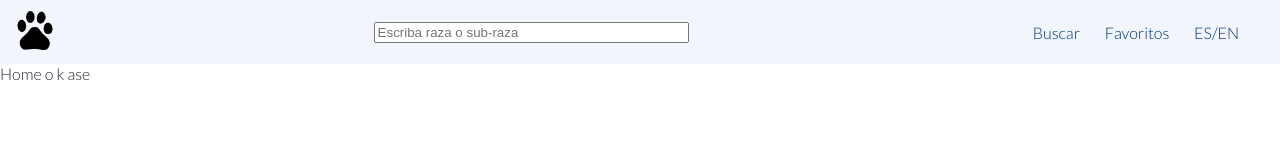
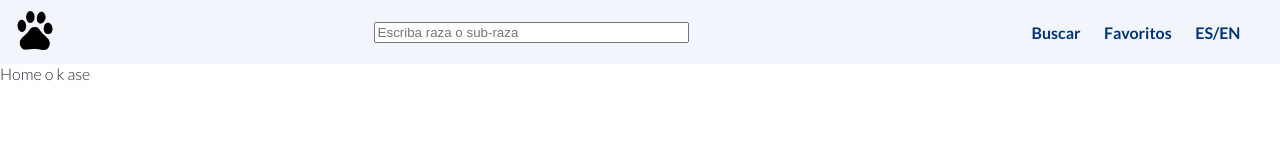
Before and after one commit to MageLnk/Dog-CEO-challenge, a React (Create React App) app: page / in a window 1280 px wide. Shown: the top 160 px of the page. Built offline with nearby package versions, Linux system fonts and the light colour scheme.

Commit message:
Change Link to NavLink

```diff
--- a/src/App.css
+++ b/src/App.css
@@ -18,10 +18,14 @@ a:active {
   --text-light-color: #FFFFFF;
   --text-dark-color: #222732;
   --text-special-color:#003473;
+  --text-special-color-important:#0051b4;
 }
 
 .header-layout-container {
   grid-area: header;
+}
+.footer-layout-container {
+  grid-area: footer;
 }
 
 .home-page-container {
@@ -38,10 +42,6 @@ a:active {
   grid-area: main-content;
 }
 
-.footer-layout-container {
-  grid-area: footer;
-}
-
 .app-container {
   display: grid;
   min-height: 100vh;
--- a/src/Components/layoutsContent/HeaderContent/HeaderOptions/index.jsx
+++ b/src/Components/layoutsContent/HeaderContent/HeaderOptions/index.jsx
@@ -1,16 +1,16 @@
+import { NavLink } from "react-router-dom";
 // Style
-import { Link } from "react-router-dom";
 import "./style.css";
 // App
 const HeaderOptions = () => {
   return (
     <div className="header-options-container">
-      <Link to={"/search"}>
+      <NavLink to={"/search"} className={({ isActive }) => (isActive ? "header-option-active" : "")}>
         <span>Buscar</span>
-      </Link>
-      <Link to={"/favorites"}>
+      </NavLink>
+      <NavLink to={"/favorites"} className={({ isActive }) => (isActive ? "header-option-active" : "")}>
         <span>Favoritos</span>
-      </Link>
+      </NavLink>
 
       <span>ES/EN</span>
     </div>
--- a/src/Components/layoutsContent/HeaderContent/HeaderOptions/style.css
+++ b/src/Components/layoutsContent/HeaderContent/HeaderOptions/style.css
@@ -2,3 +2,7 @@
     display: flex;
     justify-content: space-evenly;
 }
+
+.header-option-active {
+    color: var(--text-special-color-important);
+}
--- a/src/Components/layoutsContent/HeaderContent/style.css
+++ b/src/Components/layoutsContent/HeaderContent/style.css
@@ -21,4 +21,5 @@
     width: 20%;
     padding: 0 1rem 0 1rem;
     text-align: center;
+    font-weight: 600;
 }
```
